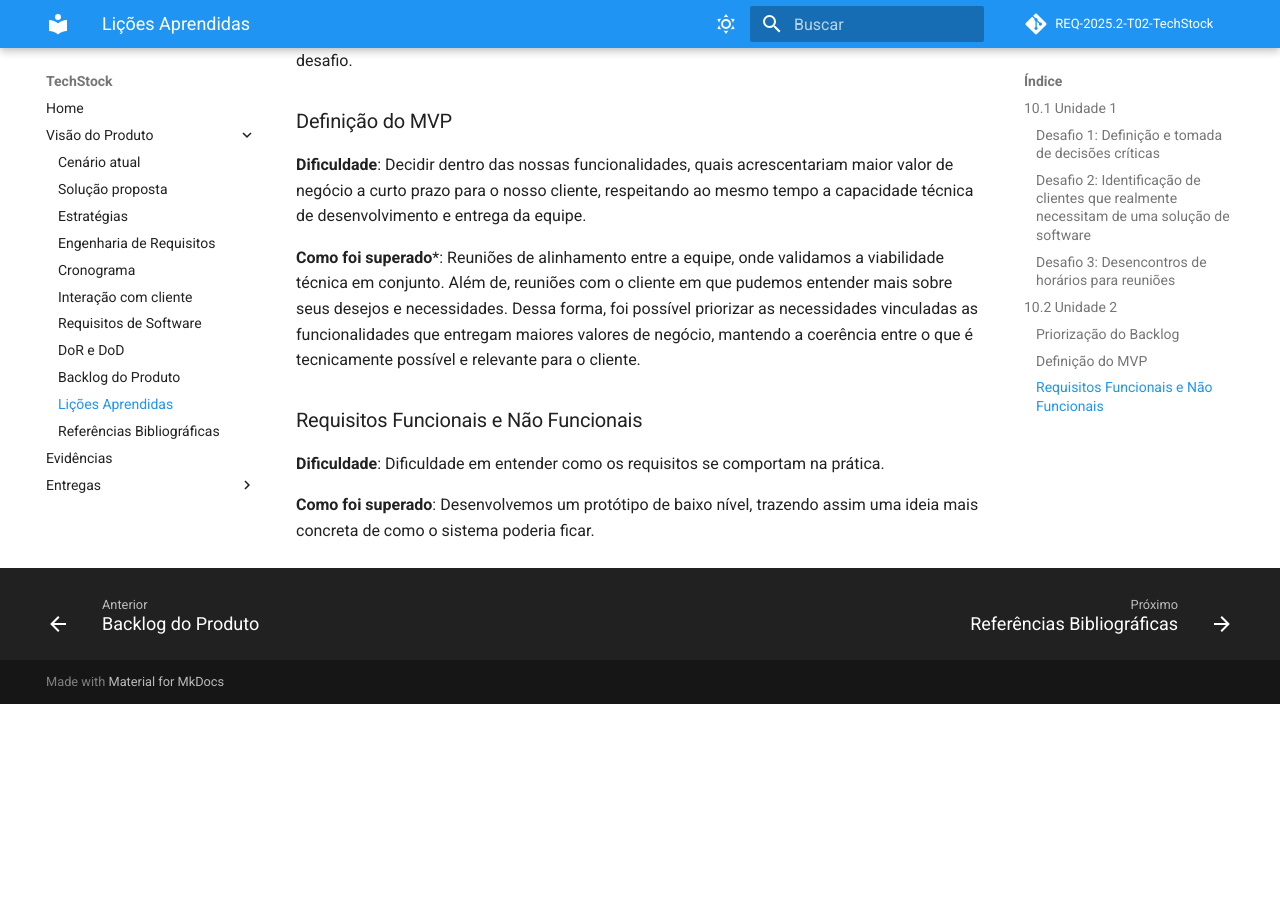
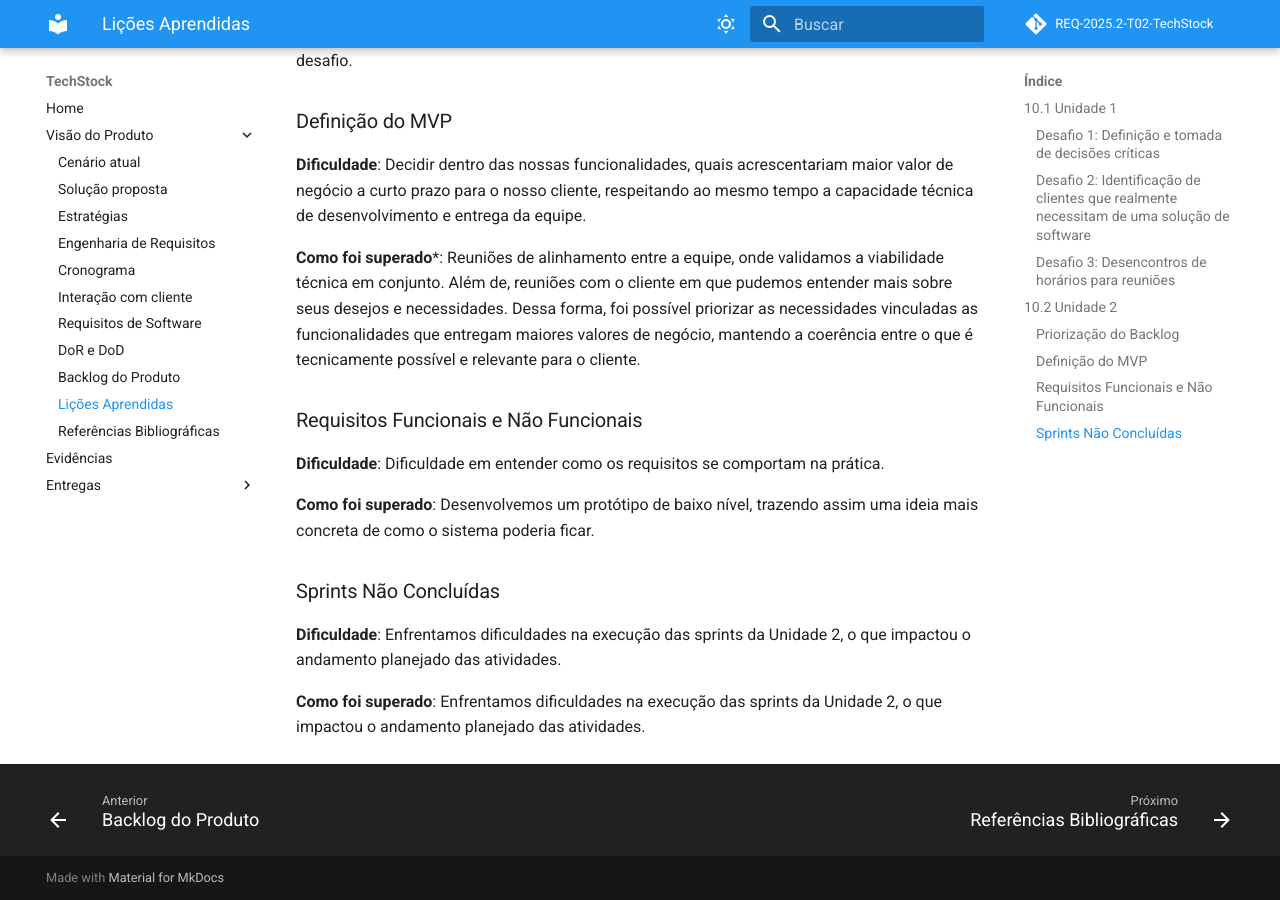
Before and after one commit to mdsreq-fga-unb/REQ-2025.2-T02-TechStock, an MkDocs documentation site: the page built from docs/visao/licoes.md, in a window 1280 px wide and 900 px high, scrolled down 1255 px. Built offline with MkDocs 1.6.1 and Material for MkDocs 9.7.7, drawn with Linux system fonts in a browser that asks for light colours; before the commit the page ends 1959 px from its top, so only the background shows below that.

Commit message:
Atualização do documento da Unidade 2

```diff
--- a/docs/visao/licoes.md
+++ b/docs/visao/licoes.md
@@ -40,3 +40,9 @@
 **Dificuldade**: Dificuldade em entender como os requisitos se comportam na prática.
 
 **Como foi superado**: Desenvolvemos um protótipo de baixo nível, trazendo assim uma ideia mais concreta de como o sistema poderia ficar.
+
+### Sprints Não Concluídas
+
+**Dificuldade**: Enfrentamos dificuldades na execução das sprints da Unidade 2, o que impactou o andamento planejado das atividades.
+
+**Como foi superado**: Enfrentamos dificuldades na execução das sprints da Unidade 2, o que impactou o andamento planejado das atividades.
```
Also changed, not shown: docs/entregas/unidade2.md (+2 -17 lines).
